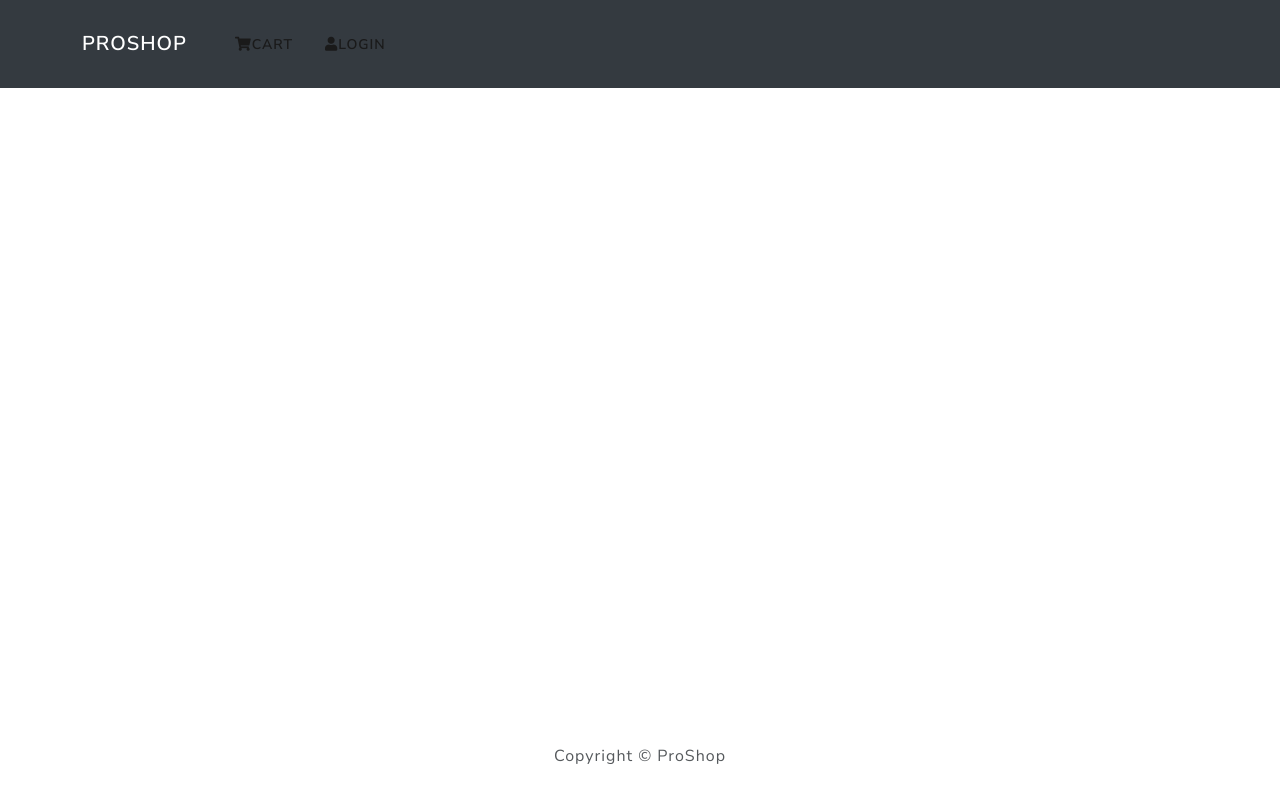
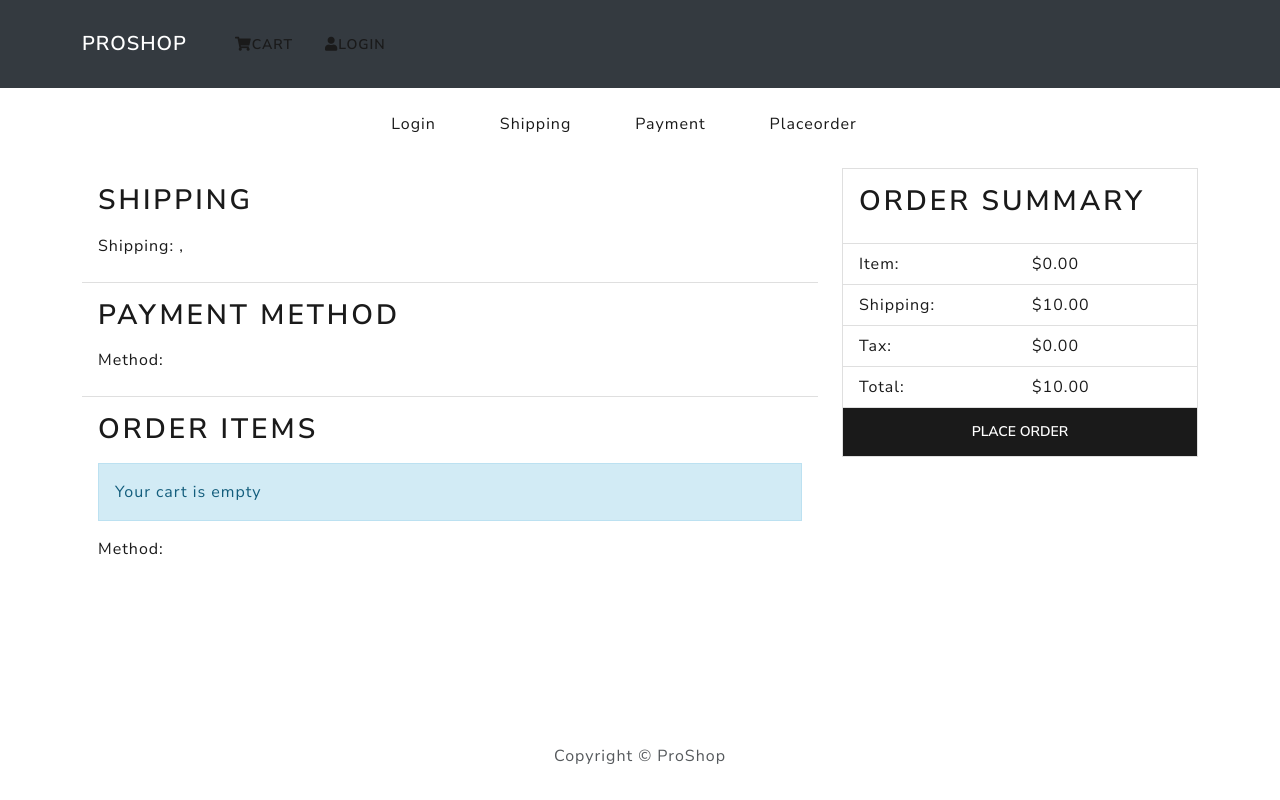
Before and after one commit to dicomeinit/eccomerce-demo, a React (Create React App) app in the folder frontend/: page /placeorder in a window 1280 px wide. Built offline with nearby package versions, Linux system fonts and the light colour scheme.

Commit message:
add PlaceOrderScreen

```diff
--- a/frontend/src/App.js
+++ b/frontend/src/App.js
@@ -12,6 +12,7 @@
 import ProfileScreen from './screens/ProfileScreen';
 import ShippingScreen from './screens/ShippingScreen';
 import PaymentScreen from './screens/PaymentScreen';
+import PlaceOrderScreen from './screens/PlaceOrderScreen';
 
 function App() {
     return (
@@ -25,6 +26,10 @@
                         <Route path="/register" element={<RegisterScreen />} />
                         <Route path="/profile" element={<ProfileScreen />} />
                         <Route path="/shipping" element={<ShippingScreen />} />
+                        <Route
+                            path="/placeorder"
+                            element={<PlaceOrderScreen />}
+                        />
                         <Route path="/payment" element={<PaymentScreen />} />
                         <Route
                             path="/product/:id"
--- /dev/null
+++ b/frontend/src/screens/PlaceOrderScreen.js
@@ -0,0 +1,163 @@
+import React, { useState, useEffect } from 'react';
+import {
+    Button,
+    Row,
+    Col,
+    ListGroup,
+    Image,
+    Card,
+    ListGroupItem
+} from 'react-bootstrap';
+import { Link } from 'react-router-dom';
+import { useDispatch, useSelector } from 'react-redux';
+import Message from '../components/Message';
+import CheckoutSteps from '../components/CheckoutSteps';
+
+function PlaceOrderScreen() {
+    const cart = useSelector((state) => state.cart);
+
+    cart.itemsPrice = cart.cartItems
+        .reduce((acc, item) => acc + item.price * item.qty, 0)
+        .toFixed(2);
+    cart.shippingPrice = (cart.itemsPrice > 100 ? 0 : 10).toFixed(2);
+    cart.taxPrice = (0.082 * cart.itemsPrice).toFixed(2);
+
+    cart.totalPrice = (
+        Number(cart.itemsPrice) +
+        Number(cart.shippingPrice) +
+        Number(cart.taxPrice)
+    ).toFixed(2);
+
+    const placeOrder = () => {
+        console.log('Place order');
+    };
+    return (
+        <div>
+            <CheckoutSteps step1 step2 step3 step4 />
+            <Row>
+                <Col md={8}>
+                    <ListGroup variant="flush">
+                        <ListGroup.Item>
+                            <h2>Shipping</h2>
+
+                            <p>
+                                <strong>Shipping: </strong>
+                                {cart.shippingAddress.address},{' '}
+                                {cart.shippingAddress.city}{' '}
+                                {cart.shippingAddress.postalCode}{' '}
+                                {cart.shippingAddress.country}
+                            </p>
+                        </ListGroup.Item>
+
+                        <ListGroup.Item>
+                            <h2>Payment Method</h2>
+
+                            <p>
+                                <strong>Method: </strong>
+                                {cart.paymentMethod}
+                            </p>
+                        </ListGroup.Item>
+
+                        <ListGroup.Item>
+                            <h2>Order Items</h2>
+                            {cart.cartItems.length === 0 ? (
+                                <Message variant="info">
+                                    Your cart is empty
+                                </Message>
+                            ) : (
+                                <ListGroup variant="flush">
+                                    {cart.cartItems.map((item, index) => (
+                                        <ListGroup.Item key={index}>
+                                            <Row>
+                                                <Col md={1}>
+                                                    <Image
+                                                        src={item.image}
+                                                        alt={item.name}
+                                                        fluid
+                                                        rounded
+                                                    />
+                                                </Col>
+
+                                                <Col>
+                                                    <Link
+                                                        to={`/product/${item.product}`}
+                                                    >
+                                                        {item.name}
+                                                    </Link>
+                                                </Col>
+
+                                                <Col md={4}>
+                                                    {item.qty} X {item.price} =
+                                                    $
+                                                    {(
+                                                        item.qty * item.price
+                                                    ).toFixed(2)}
+                                                </Col>
+                                            </Row>
+                                        </ListGroup.Item>
+                                    ))}
+                                </ListGroup>
+                            )}
+
+                            <p>
+                                <strong>Method: </strong>
+                                {cart.paymentMethod}
+                            </p>
+                        </ListGroup.Item>
+                    </ListGroup>
+                </Col>
+
+                <Col md={4}>
+                    <Card>
+                        <ListGroup variant="flush">
+                            <ListGroup.Item>
+                                <h2>Order Summary</h2>
+                            </ListGroup.Item>
+
+                            <ListGroup.Item>
+                                <Row>
+                                    <Col>Item:</Col>
+                                    <Col>${cart.itemsPrice}</Col>
+                                </Row>
+                            </ListGroup.Item>
+
+                            <ListGroup.Item>
+                                <Row>
+                                    <Col>Shipping:</Col>
+                                    <Col>${cart.shippingPrice}</Col>
+                                </Row>
+                            </ListGroup.Item>
+
+                            <ListGroup.Item>
+                                <Row>
+                                    <Col>Tax:</Col>
+                                    <Col>${cart.taxPrice}</Col>
+                                </Row>
+                            </ListGroup.Item>
+
+                            <ListGroup.Item>
+                                <Row>
+                                    <Col>Total:</Col>
+                                    <Col>${cart.totalPrice}</Col>
+                                </Row>
+                            </ListGroup.Item>
+
+                            <ListGroup>
+                                <Button
+                                    type="button"
+                                    className="btn-block"
+                                    disabled={cart.cartItems === 0}
+                                    onClick={placeOrder}
+                                >
+                                    Place Order
+                                </Button>
+                            </ListGroup>
+                        </ListGroup>
+                    </Card>
+                </Col>
+            </Row>
+        </div>
+    );
+}
+
+export default PlaceOrderScreen;
```
